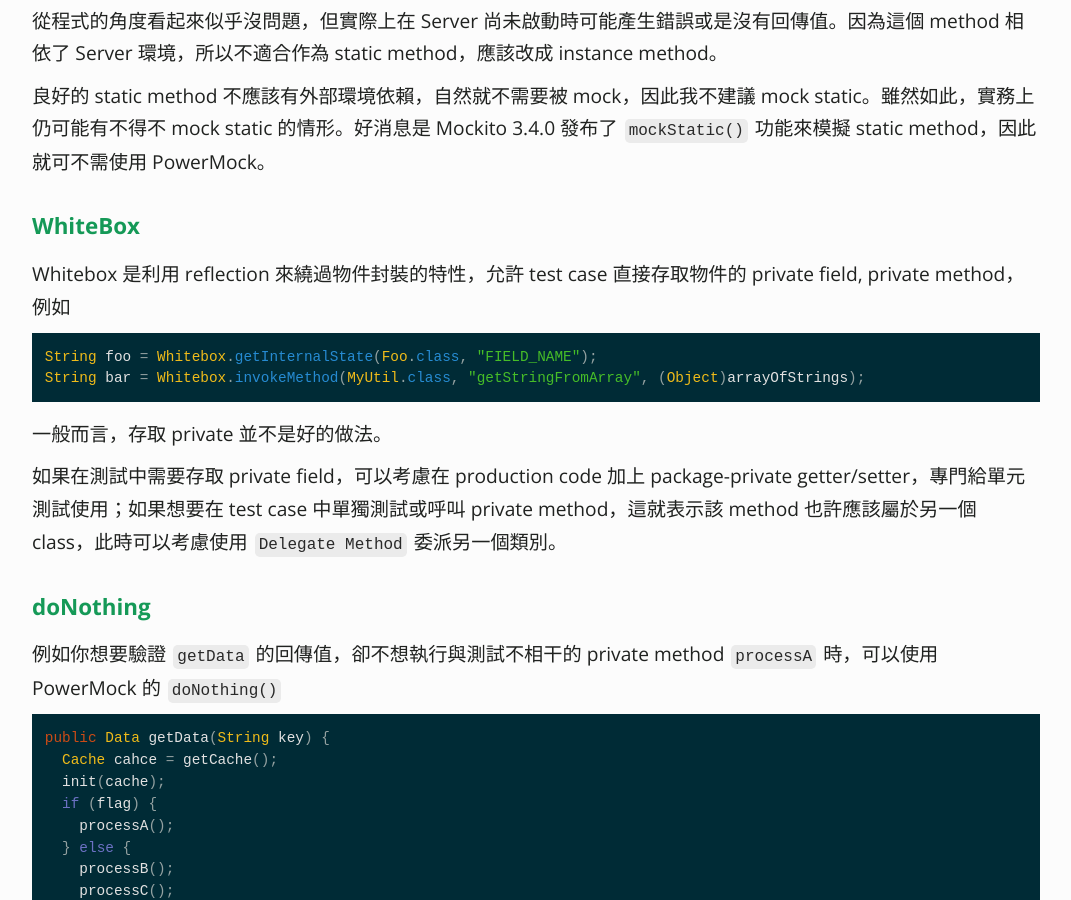
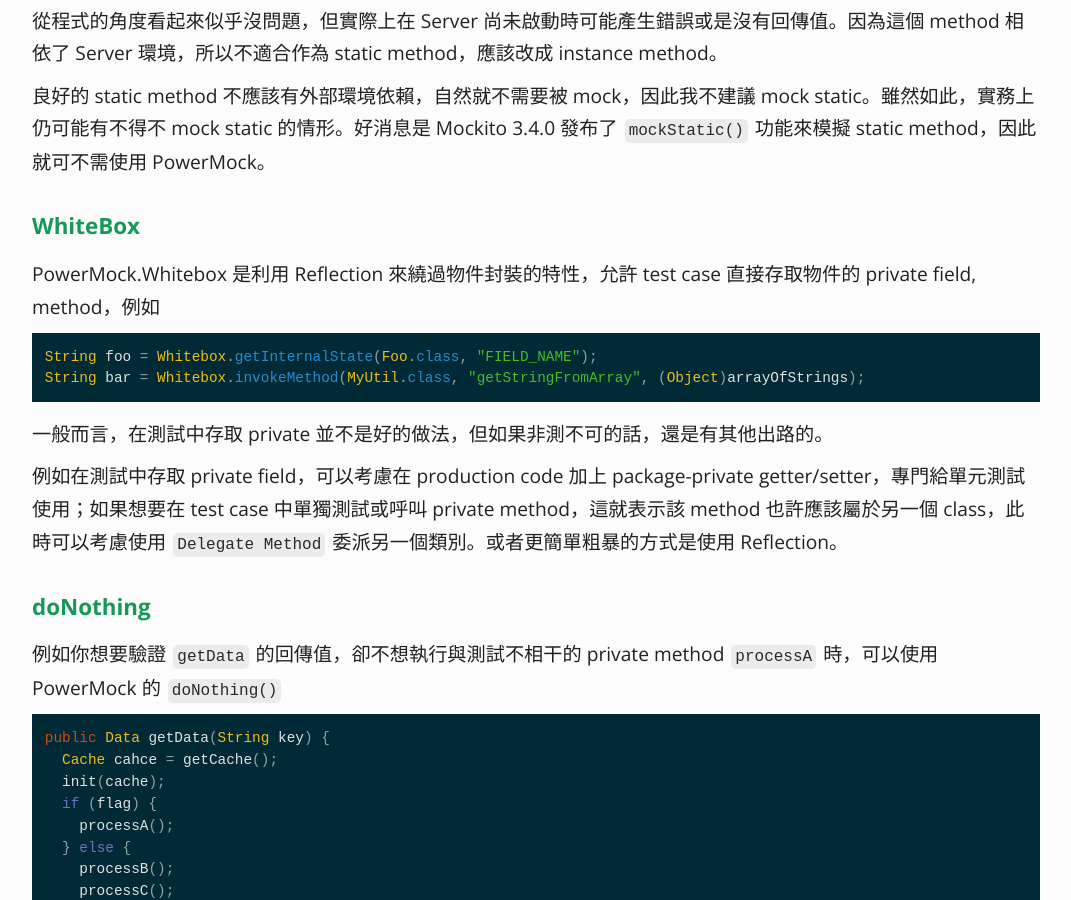
Before and after one commit to KaiSheng714/KaiSheng714.github.io, a Jekyll site: the page built from _posts/2022-01-06-why-powermock-is-bad.md, in a window 1280 px wide and 900 px high, scrolled down 2934 px. Shown: the whole window, without its empty margins (104-1175 px from the left). Built offline with Jekyll 4.4.1, drawn with Linux system fonts in a browser that asks for light colours; comment, search, counter and statistics services are not loaded; some of the changed text lies outside the part shown.

Commit message:
powermock

````diff
--- a/_posts/2022-01-06-why-powermock-is-bad.md
+++ b/_posts/2022-01-06-why-powermock-is-bad.md
@@ -71,15 +71,16 @@
 良好的 static method 不應該有外部環境依賴，自然就不需要被 mock，因此我不建議 mock static。雖然如此，實務上仍可能有不得不 mock static 的情形。好消息是 Mockito 3.4.0 發布了 `mockStatic()` 功能來模擬 static method，因此就可不需使用 PowerMock。
 
 ### **WhiteBox**
-Whitebox 是利用 reflection 來繞過物件封裝的特性，允許 test case 直接存取物件的 private field, private method，例如
+PowerMock.Whitebox 是利用 Reflection 來繞過物件封裝的特性，允許 test case 直接存取物件的 private field, method，例如
 
 ```java
 String foo = Whitebox.getInternalState(Foo.class, "FIELD_NAME");
 String bar = Whitebox.invokeMethod(MyUtil.class, "getStringFromArray", (Object)arrayOfStrings);
 ```
-一般而言，存取 private 並不是好的做法。
 
-如果在測試中需要存取 private field，可以考慮在 production code 加上 package-private getter/setter，專門給單元測試使用；如果想要在 test case 中單獨測試或呼叫 private method，這就表示該 method 也許應該屬於另一個 class，此時可以考慮使用 `Delegate Method` 委派另一個類別。
+一般而言，在測試中存取 private 並不是好的做法，但如果非測不可的話，還是有其他出路的。
+
+例如在測試中存取 private field，可以考慮在 production code 加上 package-private getter/setter，專門給單元測試使用；如果想要在 test case 中單獨測試或呼叫 private method，這就表示該 method 也許應該屬於另一個 class，此時可以考慮使用 `Delegate Method` 委派另一個類別。或者更簡單粗暴的方式是使用 Reflection。
 
 ### **doNothing**
 例如你想要驗證 `getData` 的回傳值，卻不想執行與測試不相干的 private method `processA` 時，可以使用 PowerMock 的 `doNothing()`
@@ -192,7 +193,7 @@
 ## **何時該用 PowerMock**
 講了這麼多 PowerMock 的壞處，但 PowerMock 並非一無是處，存在即合理。我認為最適當的應用場景就是重構與測試 legacy code。一個沒有單元測試保護的 legacy code 需要被重構時，通常開發者會先寫一個大範圍的整合測試，接著進行重構，讓 production code 有了基本的可測試性後，再寫單元測試。
 
-但實際上 legacy code 裡面什麼鬼故事都有，例如程式相依系統時間或外部 API 等難以寫整合測試時，PowerMock 就派上用場了。承前面所說的：**對於 PowerMock 來說，production code 的實作細節一覽無遺**。因此開發者可以透過上述 PowerMock 的各種 API 去控制待測物件的行為，接著寫好 test case，讓 legacy code 有了基本保護與驗證方法後，就能讓開發者更有信心、大膽的重構。
+但實際上 legacy code 裡面什麼鬼故事都有，例如程式相依時間或外部 API 等難以寫整合測試的場合，或是可能需要用到 test double 時，這時 PowerMock 就派上用場了。承前面所說的：**對於 PowerMock 來說，production code 的實作細節一覽無遺**。因此開發者可以透過上述 PowerMock 的各種 API 去控制待測物件的行為，接著寫好 test case，讓 legacy code 有了基本保護與驗證方法後，就能讓開發者更有信心、大膽的重構。
 
 ## **結語**
 PowerMock 是個功能強大的單元測試工具，但也不可否認的，若使用不當，容易使開發人員忽略程式碼品質，導致日後花費更多開發與維護成本；若是讓對於測試不熟悉的人使用 PowerMock，反而會使他們不知該如何寫出優秀的測試與程式。
````
